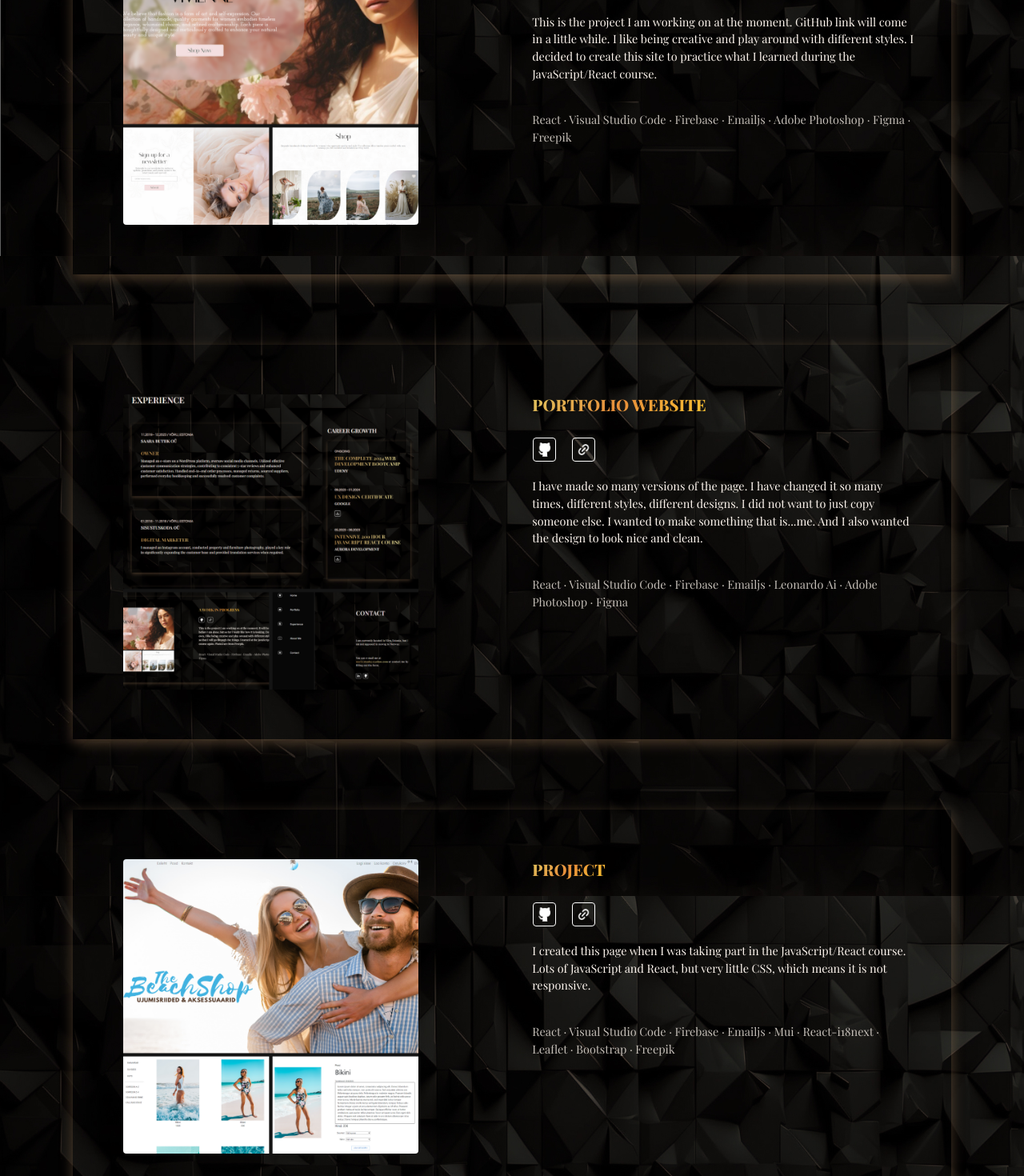
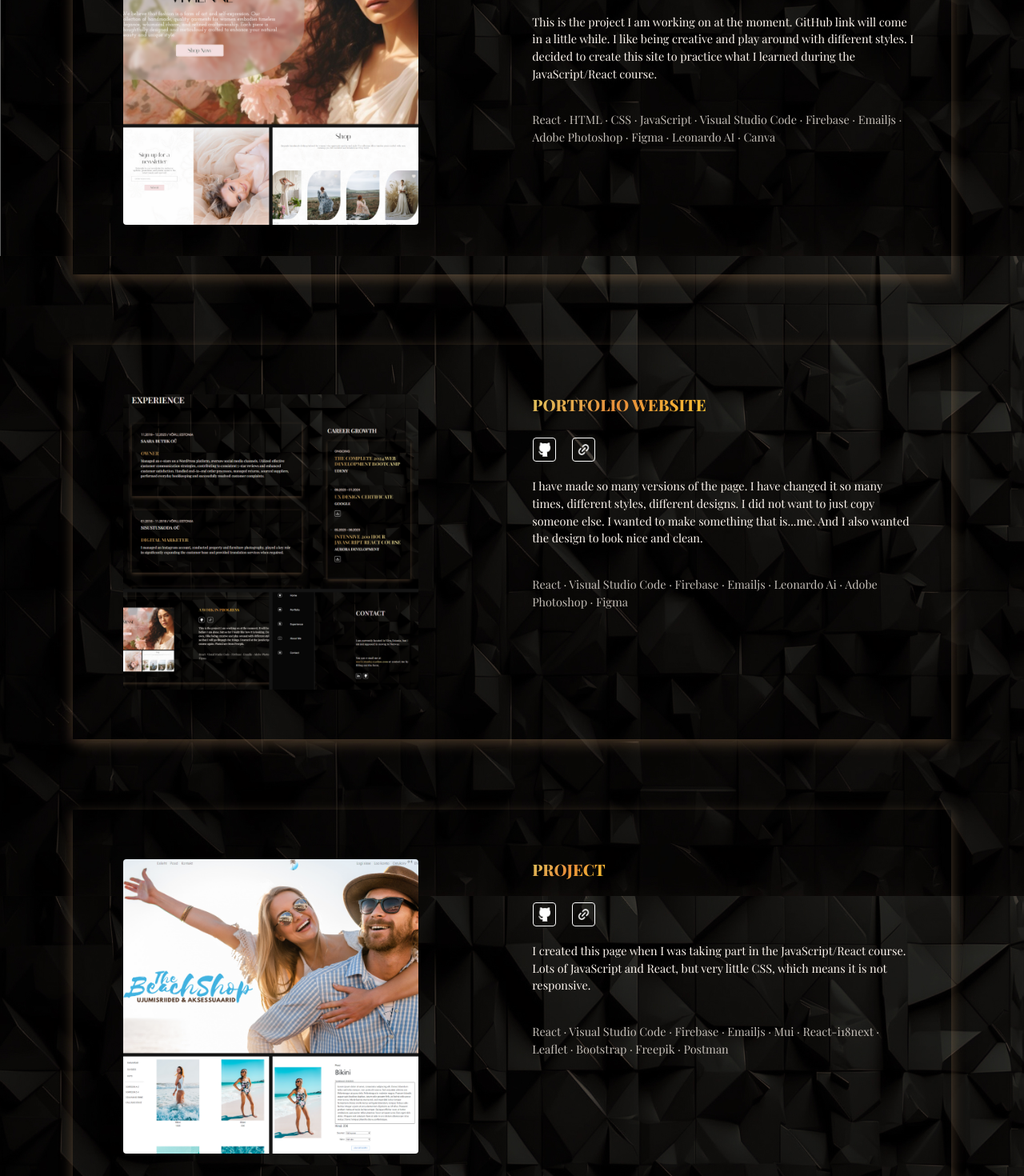
Before and after one commit to MarisStanley/Personal-website, a React (Create React App) app: page /portfolio in a window 1280 px wide. Shown: the part 480-1950 px from the top of the page at 80% size. Built offline with nearby package versions, Linux system fonts and the light colour scheme; a web font is replaced by a local one.

Commit message:
Portfolio website

```diff
--- a/src/Pages/Portfolio.jsx
+++ b/src/Pages/Portfolio.jsx
@@ -30,7 +30,7 @@ function Portfolio() {
             practice what I learned during the JavaScript/React course.
           </p>
           <p>
-            React · Visual Studio Code · Firebase · Emailjs · Adobe Photoshop · Figma · Freepik
+            React · HTML · CSS · JavaScript · Visual Studio Code · Firebase · Emailjs · Adobe Photoshop · Figma · Leonardo AI  · Canva
           </p>
         </div>
       </section>
@@ -92,7 +92,7 @@ function Portfolio() {
             Lots of JavaScript and React, but very little CSS, which means it is not responsive.
           </p>
           <p>
-            React · Visual Studio Code · Firebase · Emailjs · Mui · React-i18next · Leaflet · Bootstrap · Freepik
+            React · Visual Studio Code · Firebase · Emailjs · Mui · React-i18next · Leaflet · Bootstrap · Freepik · Postman
           </p>
         </div>
       </section>
```
